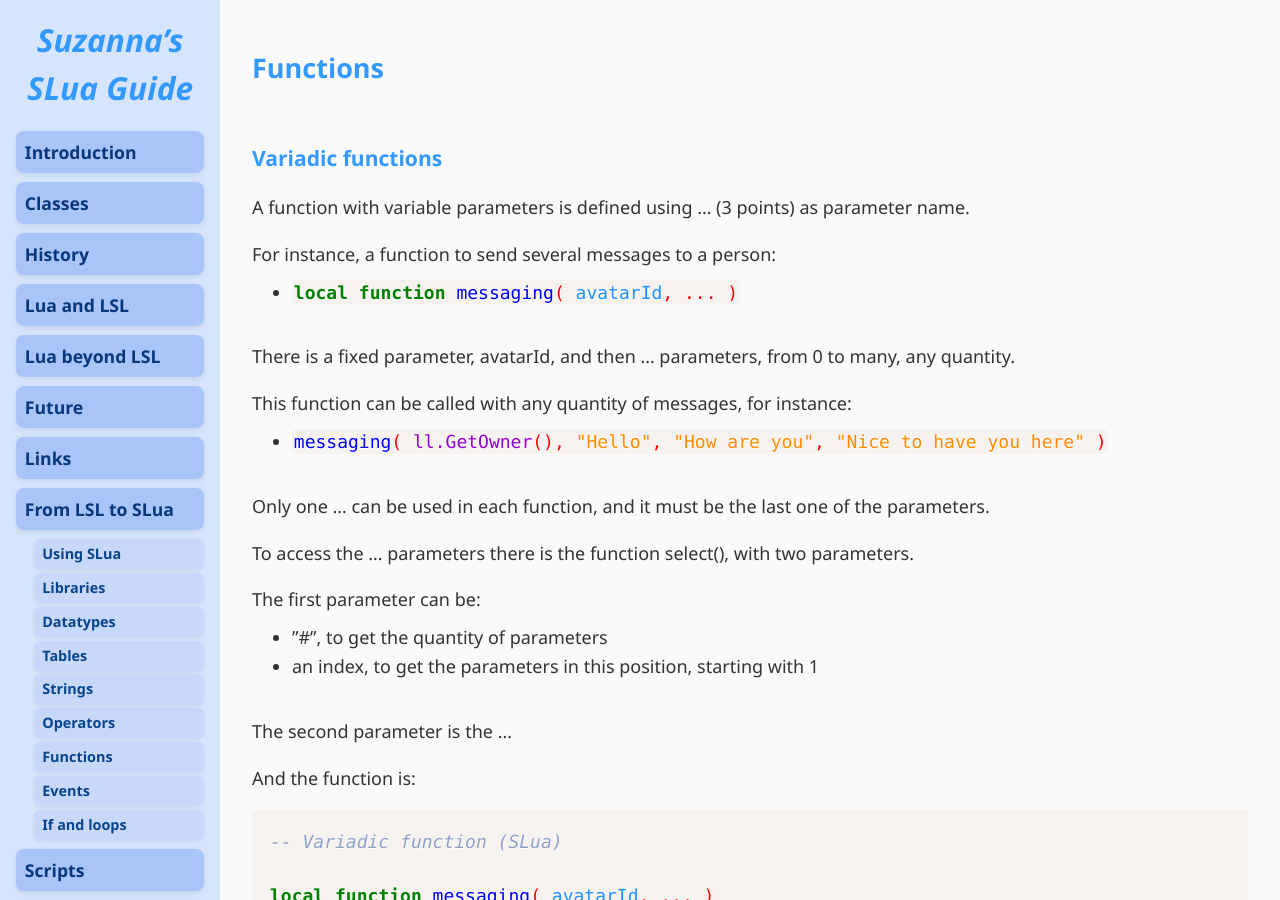
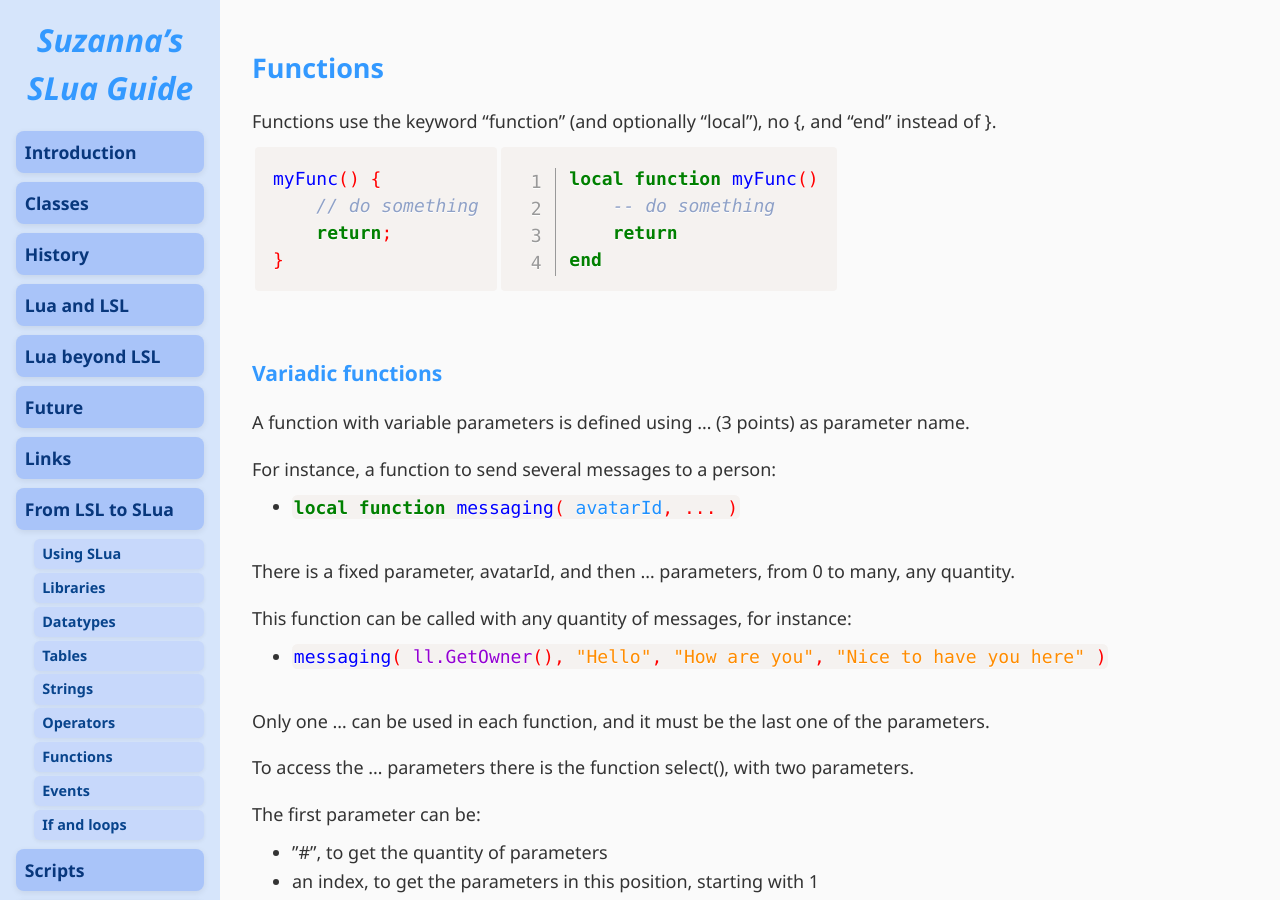
Before and after one commit to Suzanna-Linn/slua, a Jekyll site: the page built from docs/moving-functions.md, in a window 1280 px wide and 900 px high. Built offline with Jekyll 4.4.1, drawn with Linux system fonts in a browser that asks for light colours; nearby versions of some CDN libraries; our own code applies the rules of GitHub Pages for plain Markdown files; comment, search, counter and statistics services are not loaded.

Commit message:
Update moving-functions.md

```diff
--- a/docs/moving-functions.md
+++ b/docs/moving-functions.md
@@ -1,4 +1,17 @@
 ## Functions
+
+Functions use the keyword "function" (and optionally "local"), no {, and “end” instead of }.
+<table><tr><td>
+<pre class="language-lsl"><code class="language-lsl">myFunc() {
+    // do something
+    return;
+}</code></pre>
+</td><td>
+<pre class="language-slua line-numbers"><code class="language-slua">local function myFunc()
+    -- do something
+    return
+end</code></pre>
+</td></tr></table>
 
 ### Variadic functions
 
```
